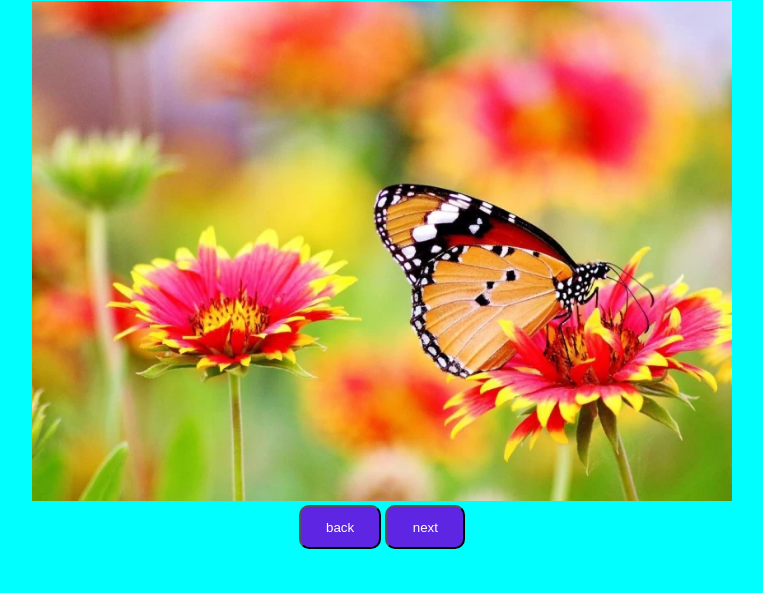
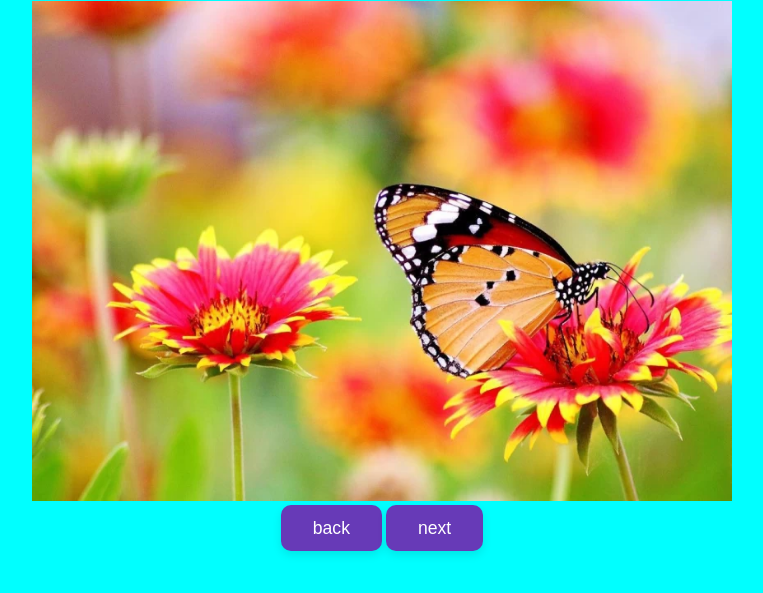
Before and after one commit to muskanpaswan/Carousel-Project, a plain HTML site: page index.html in a window 1280 px wide. Shown: the part 79-672 px from the top of the page, without its empty margins (258-1021 px from the left). Drawn offline with Linux system fonts and the light colour scheme.

Commit message:
update styles

```diff
--- a/style.css
+++ b/style.css
@@ -9,12 +9,19 @@ img{
     width: 700px;
     height: 500px;
 }
-button{
-     padding-left: 2%;
-    padding-right: 2%;
-    padding-top: 1%;
-    padding-bottom: 1%;
+button {
+    padding: 0.8rem 2rem;
+    font-size: 1.1rem;
+    border: none;
     border-radius: 10px;
-    background-color: rgb(94, 37, 227);
+    background-color: #673ab7;
     color: white;
-}
+    cursor: pointer;
+    transition: background-color 0.3s ease, transform 0.2s ease;
+    box-shadow: 0 4px 10px rgba(0, 0, 0, 0.1);
+  }
+
+  button:hover {
+    background-color: #5e35b1;
+    transform: scale(1.05);
+  }
```
